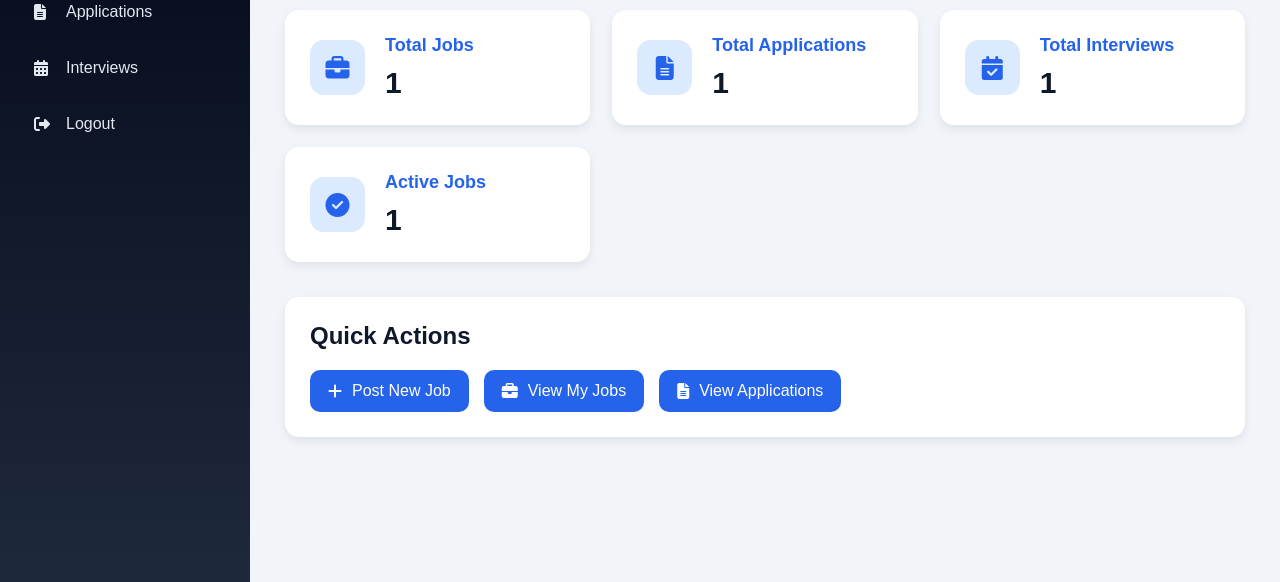
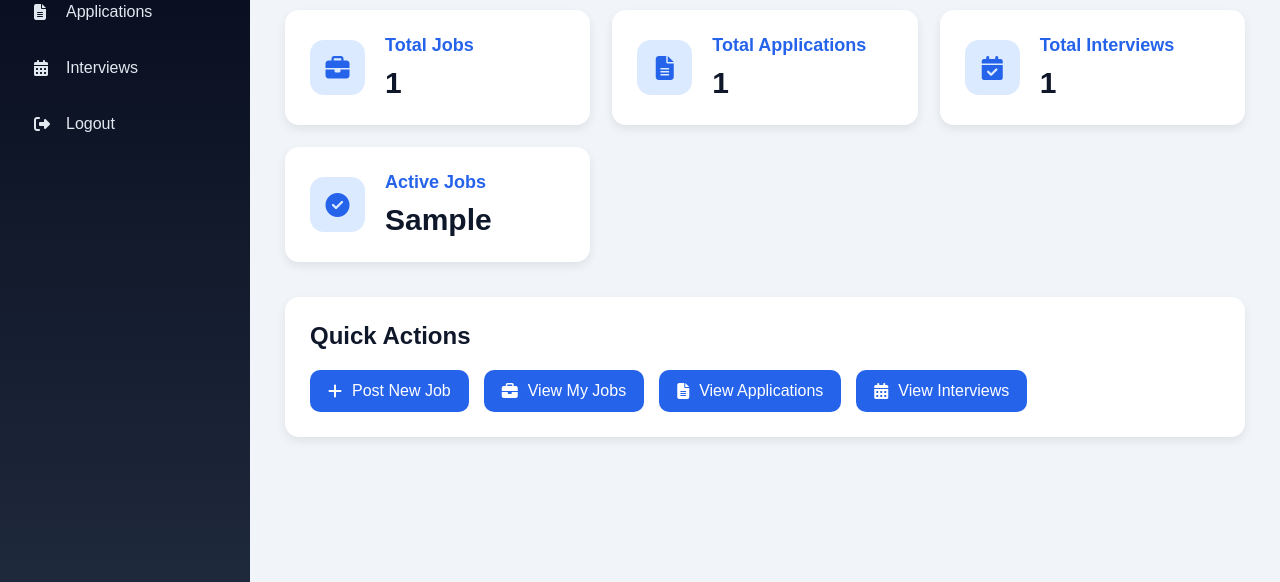
Before and after one commit to reemsaijary/Recruitment-CRM, a Django app: template backend/core/templates/core/company_dashboard/dashboard.html in a window 1280 px wide. Shown: the part 218-800 px from the top of the page. Run offline with Django 5.2, Linux system fonts and the light colour scheme; tables that the repository leaves empty hold one stand-in row (values such as "Sample post"); the template is opened without the code that fills it: values that come from a table or form of the project are taken from there, most other values are stand-ins (such as "Sample title", 1, 10 or a date in 2020).

Commit message:
Improve company and candidate dashboards with interactive navigation

```diff
--- a/backend/core/templates/core/company_dashboard/base_company.html
+++ b/backend/core/templates/core/company_dashboard/base_company.html
@@ -304,6 +304,17 @@
         gap: 10px;
         margin: 20px 0 30px;
     }
+
+        .stat-link {
+        text-decoration: none;
+        color: inherit;
+        transition: 0.2s ease;
+    }
+
+    .stat-link:hover {
+        transform: translateY(-5px);
+        box-shadow: 0 10px 20px rgba(0,0,0,0.15);
+    }
     </style>
 </head>
 
--- a/backend/core/templates/core/company_dashboard/dashboard.html
+++ b/backend/core/templates/core/company_dashboard/dashboard.html
@@ -11,67 +11,94 @@
 
 <div class="stats-container">
 
-    <div class="stat-card">
+    <!-- Total Jobs -->
+    <a href="{% url 'company_jobs_list' %}" class="stat-card stat-link">
+
         <div class="stat-icon">
             <i class="fa-solid fa-briefcase"></i>
         </div>
+
         <div>
             <h3>Total Jobs</h3>
-            <p>{{ jobs_count }}</p>
+            <p>{{ total_jobs }}</p>
         </div>
-    </div>
 
-    <div class="stat-card">
+    </a>
+
+    <!-- Applications -->
+    <a href="{% url 'company_applications_list' %}" class="stat-card stat-link">
+
         <div class="stat-icon">
             <i class="fa-solid fa-file-lines"></i>
         </div>
+
         <div>
             <h3>Total Applications</h3>
-            <p>{{ applications_count }}</p>
+            <p>{{ total_applications }}</p>
         </div>
-    </div>
 
-    <div class="stat-card">
+    </a>
+
+    <!-- Interviews -->
+    <a href="{% url 'company_interviews_list' %}" class="stat-card stat-link">
+
         <div class="stat-icon">
             <i class="fa-solid fa-calendar-check"></i>
         </div>
+
         <div>
             <h3>Total Interviews</h3>
-            <p>{{ interviews_count }}</p>
+            <p>{{ total_interviews }}</p>
         </div>
-    </div>
 
-    <div class="stat-card">
+    </a>
+
+    <!-- Active Jobs -->
+    <a href="{% url 'company_jobs_list' %}" class="stat-card stat-link">
+
         <div class="stat-icon">
             <i class="fa-solid fa-circle-check"></i>
         </div>
+
         <div>
             <h3>Active Jobs</h3>
-            <p>{{ active_jobs_count }}</p>
+            <p>{{ active_jobs }}</p>
         </div>
+
+    </a>
+
+</div>
+
+
+
+<div class="quick-actions">
+
+    <h2>Quick Actions</h2>
+
+    <div class="action-buttons">
+
+        <a href="{% url 'company_add_job' %}" class="action-btn">
+            <i class="fa-solid fa-plus"></i>
+            Post New Job
+        </a>
+
+        <a href="{% url 'company_jobs_list' %}" class="action-btn">
+            <i class="fa-solid fa-briefcase"></i>
+            View My Jobs
+        </a>
+
+        <a href="{% url 'company_applications_list' %}" class="action-btn">
+            <i class="fa-solid fa-file-lines"></i>
+            View Applications
+        </a>
+
+        <a href="{% url 'company_interviews_list' %}" class="action-btn">
+            <i class="fa-solid fa-calendar-days"></i>
+            View Interviews
+        </a>
+
     </div>
 
 </div>
 
-<div class="quick-actions">
-    <h2>Quick Actions</h2>
-
-    <div class="action-buttons">
-        <a href="#" class="action-btn">
-            <i class="fa-solid fa-plus"></i>
-            Post New Job
-        </a>
-
-        <a href="#" class="action-btn">
-            <i class="fa-solid fa-briefcase"></i>
-            View My Jobs
-        </a>
-
-        <a href="#" class="action-btn">
-            <i class="fa-solid fa-file-lines"></i>
-            View Applications
-        </a>
-    </div>
-</div>
-
 {% endblock %}
```
Also changed, not shown: backend/core/templates/core/candidate_dashboard/base_candidate.html (+10 -0 lines), backend/core/templates/core/candidate_dashboard/dashboard.html (+76 -2 lines), backend/core/views/candidate_views/dashboard_views.py (+18 -2 lines).
